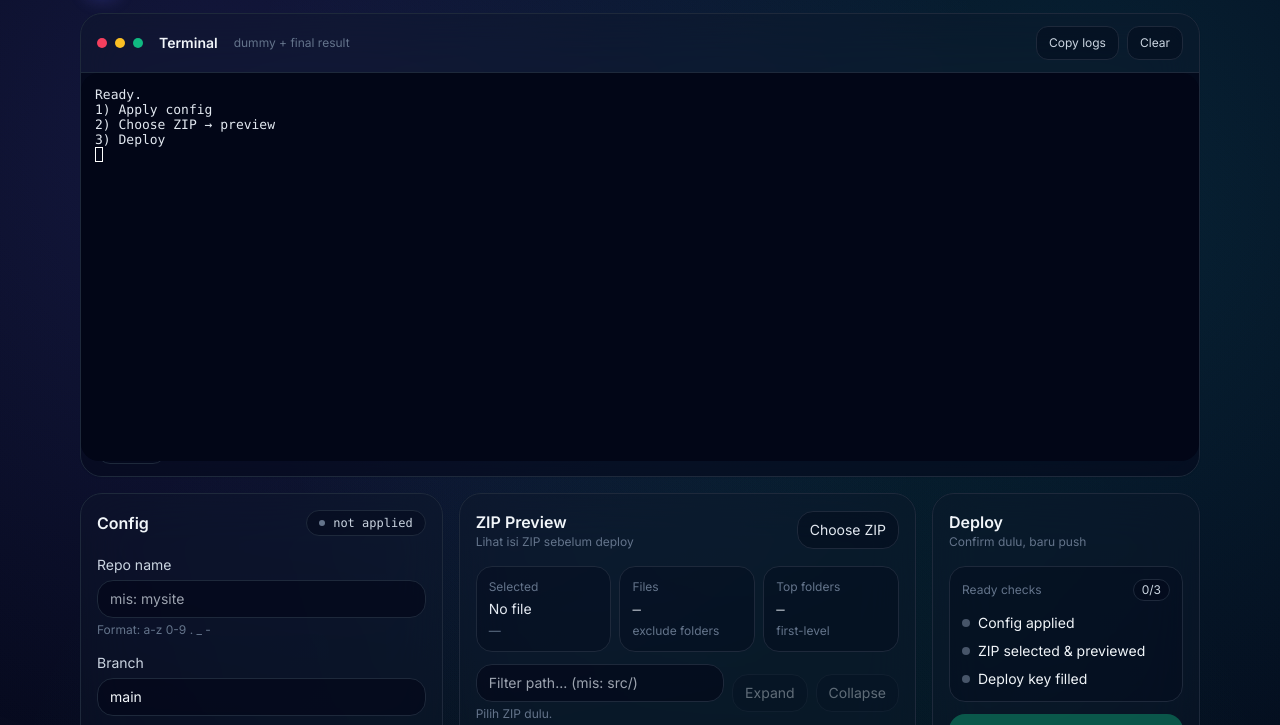
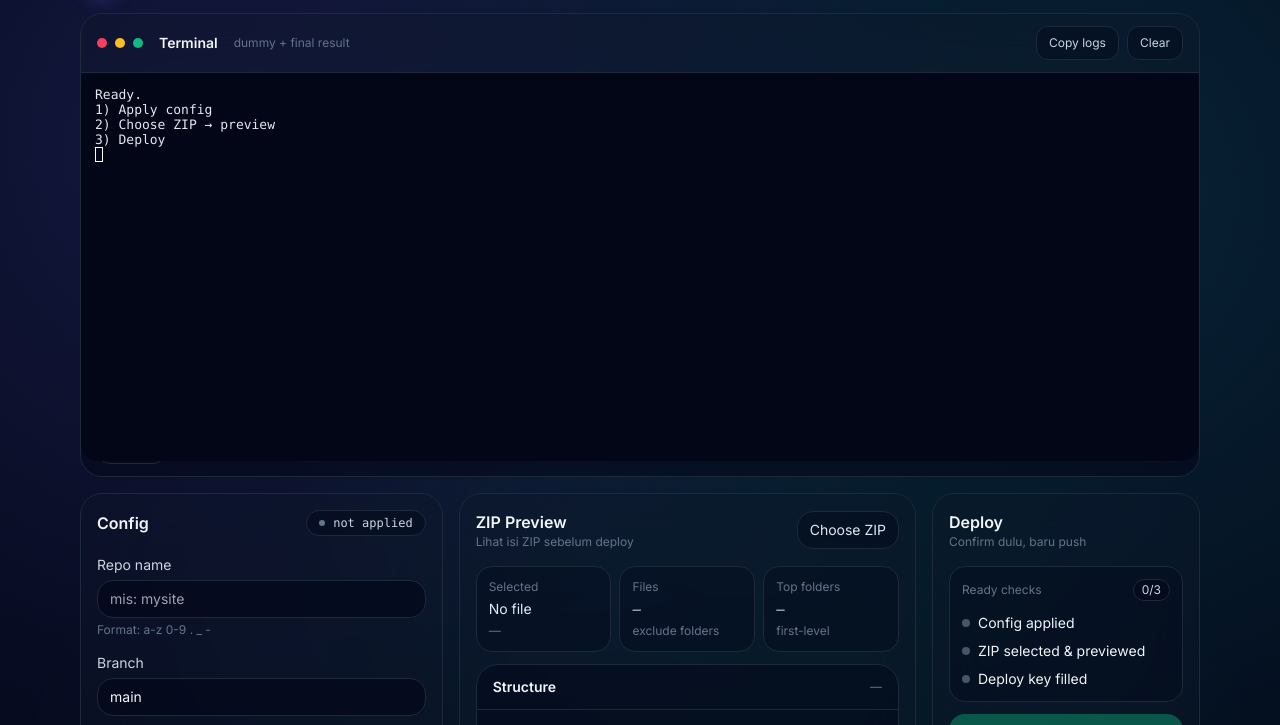
Before and after one commit to levinn68/webgit, a website with bundled scripts: page public/index.html in a window 1280 px wide. Shown: the part 75-800 px from the top of the page. Built offline with nearby package versions, Linux system fonts and the light colour scheme.

Commit message:
Add files via upload

```diff
--- a/public/index.html
+++ b/public/index.html
@@ -11,7 +11,7 @@
 
   <script src="https://cdn.tailwindcss.com"></script>
 
-  <!-- ✅ STABLE CDN -->
+  <!-- Stable CDN -->
   <link rel="stylesheet" href="https://cdnjs.cloudflare.com/ajax/libs/xterm/5.5.0/xterm.min.css">
   <script src="https://cdnjs.cloudflare.com/ajax/libs/jszip/3.10.1/jszip.min.js"></script>
   <script src="https://cdnjs.cloudflare.com/ajax/libs/xterm/5.5.0/xterm.js"></script>
@@ -145,7 +145,6 @@
               <p class="text-sm font-medium">Private repo</p>
               <p class="text-xs text-slate-500">ON = private, OFF = public</p>
             </div>
-            <!-- ✅ type button biar gak ke-submit -->
             <button id="privateToggle" type="button"
               class="relative inline-flex h-8 w-14 items-center rounded-full bg-indigo-500 transition"
               aria-pressed="true">
@@ -179,7 +178,6 @@
             <p class="text-xs text-slate-500">Lihat isi ZIP sebelum deploy</p>
           </div>
 
-          <!-- ✅ Label-for: native picker paling stabil -->
           <label for="zipInput"
             class="rounded-2xl border border-slate-800 bg-slate-950/40 px-3 py-2 text-sm text-slate-200 hover:bg-slate-900 transition cursor-pointer inline-flex items-center justify-center">
             Choose ZIP
@@ -202,24 +200,6 @@
               <div class="text-xs text-slate-500">Top folders</div>
               <div id="zipTop" class="mt-1 text-sm text-slate-200 font-mono truncate">—</div>
               <div class="mt-1 text-xs text-slate-500">first-level</div>
-            </div>
-          </div>
-
-          <div class="flex flex-col gap-2 sm:flex-row sm:items-center sm:justify-between">
-            <div class="w-full sm:max-w-sm">
-              <input id="filterInput" placeholder="Filter path... (mis: src/)"
-                class="w-full rounded-2xl border border-slate-800 bg-slate-950/60 px-3 py-2 text-sm outline-none focus:ring-2 focus:ring-cyan-500"
-                disabled />
-              <div id="filterHint" class="mt-1 text-xs text-slate-500">Pilih ZIP dulu.</div>
-            </div>
-
-            <div class="flex items-center gap-2">
-              <button id="expandAllBtn" type="button"
-                class="rounded-2xl border border-slate-800 bg-slate-950/40 px-3 py-2 text-sm text-slate-200 hover:bg-slate-900 transition disabled:opacity-40 disabled:cursor-not-allowed"
-                disabled>Expand</button>
-              <button id="collapseAllBtn" type="button"
-                class="rounded-2xl border border-slate-800 bg-slate-950/40 px-3 py-2 text-sm text-slate-200 hover:bg-slate-900 transition disabled:opacity-40 disabled:cursor-not-allowed"
-                disabled>Collapse</button>
             </div>
           </div>
 
@@ -288,7 +268,6 @@
 
   <div id="toastHost" class="fixed bottom-5 right-5 z-50 flex flex-col gap-2"></div>
 
-  <!-- App -->
   <script type="module" src="/js/app.js"></script>
 </body>
 </html>
```
